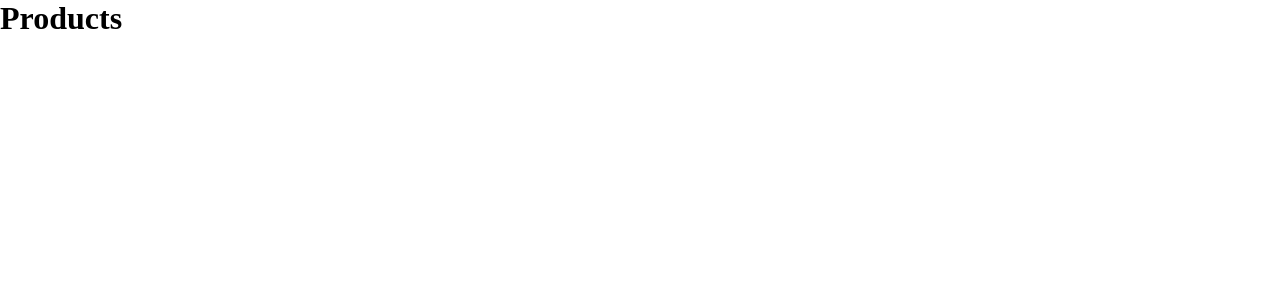
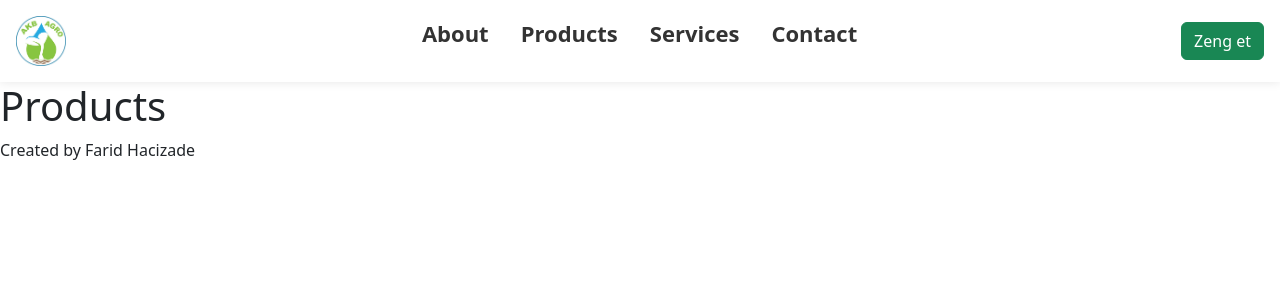
Before and after one commit to Farid0558475484/Akbagro.az-next.js, a Next.js app: page /products in a window 1280 px wide. Shown: the top 300 px of the page. Built offline with nearby package versions, Linux system fonts and the light colour scheme.

Commit message:
feat:add Header and Menu

```diff
--- /dev/null
+++ b/components/Footer.tsx
@@ -0,0 +1,9 @@
+import { FC } from "react";
+
+const Footer: FC = () => (
+  <footer>
+    <p>Created by Farid Hacizade</p>
+  </footer>
+);
+
+export default Footer;
--- /dev/null
+++ b/components/Header.tsx
@@ -0,0 +1,12 @@
+import Navbar from "./Navbar";
+import { FC } from "react";
+import Menu from "./Menu";
+
+const Header: FC = () => (
+  <header>
+    <Navbar />
+    <Menu />
+  </header>
+);
+
+export default Header;
--- /dev/null
+++ b/components/Layout.tsx
@@ -0,0 +1,17 @@
+import Header from "./Header";
+import Footer from "./Footer";
+import { FC, ReactNode } from "react";
+
+type LayoutProps = {
+  children: ReactNode;
+};
+
+const Layout: FC<LayoutProps> = ({ children }) => (
+  <>
+    <Header />
+    {children}
+    <Footer />
+  </>
+);
+
+export default Layout;
--- /dev/null
+++ b/components/Menu.tsx
@@ -0,0 +1,61 @@
+import React, { useState } from "react";
+import s from "../styles/Menu.module.scss";
+import Button from "react-bootstrap/Button";
+import Offcanvas from "react-bootstrap/Offcanvas";
+import Link from "next/link";
+import Image from "next/image";
+
+function Menu() {
+  const [show, setShow] = useState(false);
+
+  const handleClose = () => setShow(false);
+  const handleShow = () => setShow(true);
+
+  return (
+    <>
+      <div className={s.MobileMenu}>
+        <Link href="/">
+          <Image src="/logo.png" alt="Logo" width={50} height={50} />
+        </Link>
+        <a href="tel:+99477384242">
+          <Button variant="success">Zeng et</Button>
+        </a>
+        <Button variant="primary" onClick={handleShow}>
+          Menu
+        </Button>
+      </div>
+
+      <Offcanvas show={show} onHide={handleClose}>
+        <Offcanvas.Header closeButton>
+          <Offcanvas.Title className={s.title}>
+            {" "}
+            <li onClick={handleClose}>
+              <Link href="/"> AkbAgro.az</Link>
+            </li>
+
+          </Offcanvas.Title>
+        </Offcanvas.Header>
+        <Offcanvas.Body>
+          <div>
+            <ul className={s.navbar__links}>
+              <li onClick={handleClose}>
+                <Link href="/about-us">About</Link>
+              </li>
+              <li onClick={handleClose}>
+                <Link href="/products">Products</Link>
+              </li>
+              <li onClick={handleClose}>
+                <Link href="/services">Services</Link>
+              </li>
+              <li onClick={handleClose}>
+                <Link href="/contact">Contact</Link>
+              </li>
+            </ul>
+          </div>
+        </Offcanvas.Body>
+      </Offcanvas>
+    </>
+  );
+}
+
+export default Menu;
--- /dev/null
+++ b/components/Navbar.tsx
@@ -0,0 +1,37 @@
+import Link from "next/link";
+import Image from "next/image";
+import styles from "../styles/Navbar.module.scss";
+import { Button } from "react-bootstrap";
+
+export default function Navbar() {
+  return (
+    <nav className={styles.navbar}>
+      <div className={styles.navbar__logo}>
+        <Link href="/">
+          <Image src="/logo.png" alt="Logo" width={50} height={50} />
+        </Link>
+      </div>
+      <div>
+        <ul className={styles.navbar__links}>
+          <li>
+            <Link href="/about-us">About</Link>
+          </li>
+          <li>
+            <Link href="/products">Products</Link>
+          </li>
+          <li>
+            <Link href="/services">Services</Link>
+          </li>
+          <li>
+            <Link href="/contact">Contact</Link>
+          </li>
+        </ul>
+      </div>
+      <div className={styles.phone}>
+        <a href="tel:+99477384242">
+          <Button variant="success">Zeng et</Button>
+        </a>
+      </div>
+    </nav>
+  );
+}
--- a/pages/_app.tsx
+++ b/pages/_app.tsx
@@ -1,6 +1,12 @@
-import "@/styles/globals.scss";
+import Layout from "../components/Layout";
+import "../styles/globals.scss";
 import type { AppProps } from "next/app";
+import "bootstrap/dist/css/bootstrap.min.css";
 
 export default function App({ Component, pageProps }: AppProps) {
-  return <Component {...pageProps} />;
+  return (
+    <Layout>
+      <Component {...pageProps} />
+    </Layout>
+  );
 }
--- a/pages/index.tsx
+++ b/pages/index.tsx
@@ -1,10 +1,9 @@
-import s from '../styles/Home.module.scss';
-
+import s from "../styles/Home.module.scss";
 
 export default function Home() {
   return (
     <>
-      <h1>salam</h1>
+      <h1>salam 1</h1>
     </>
   );
 }
--- /dev/null
+++ b/styles/Menu.module.scss
@@ -0,0 +1,33 @@
+.MobileMenu {
+  display: flex;
+  justify-content: space-around;
+  align-items: center;
+  padding: 1rem 0;
+}
+@media screen and (min-width: 768px) {
+  .MobileMenu {
+    display: none;
+  }
+}
+
+.navbar__links a {
+  text-decoration: none;
+  list-style-type: none;
+}
+.navbar__links li {
+  list-style-type: none;
+  text-align: center;
+  padding: 1rem;
+  font-size: 35px;
+  font-weight: 800;
+}
+.title {
+  a,
+  li {
+    text-decoration: none;
+    list-style-type: none;
+    color: #38a849;
+    font-size: 30px;
+    font-weight: 800;
+  }
+}
--- /dev/null
+++ b/styles/Navbar.module.scss
@@ -0,0 +1,59 @@
+.navbar {
+  display: flex;
+  justify-content: space-between;
+  align-items: center;
+  padding: 1rem;
+  background-color: #fff;
+  box-shadow: 0 0 10px rgba(0, 0, 0, 0.1);
+}
+
+// .navbar__logo {
+//   //   flex: 1;
+//   //   text-align: center;
+// }
+
+.navbar__logo a {
+  text-decoration: none;
+}
+
+.navbar__links {
+  display: flex;
+  justify-content: flex-end;
+  align-items: center;
+  list-style: none;
+}
+
+.navbar__links li {
+  font-size: 22px;
+  margin: 0 1rem;
+}
+
+.navbar__links a {
+  color: #333;
+  text-decoration: none;
+  font-weight: bold;
+}
+
+
+@media screen and (max-width: 768px) {
+  .navbar {
+    display: none;
+  }
+  .phone {
+    display: none;
+  }
+  .navbar__links li {
+    font-size: 18px;
+    margin: 5px;
+  }
+}
+
+@media screen and (max-width: 320px) {
+  .phone {
+    display: none;
+  }
+  .navbar__links li {
+    font-size: 12px;
+    margin: 8px;
+  }
+}
```
Also changed, not shown: public/logo.png (added).
